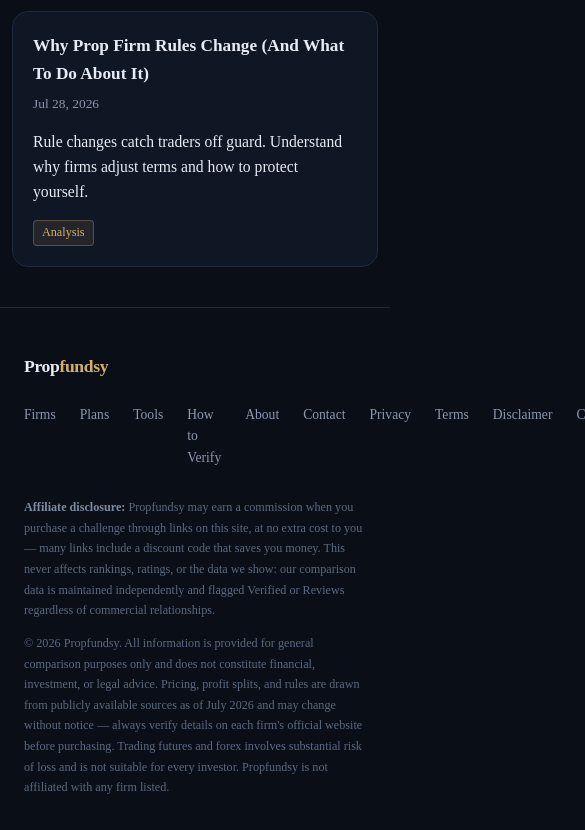
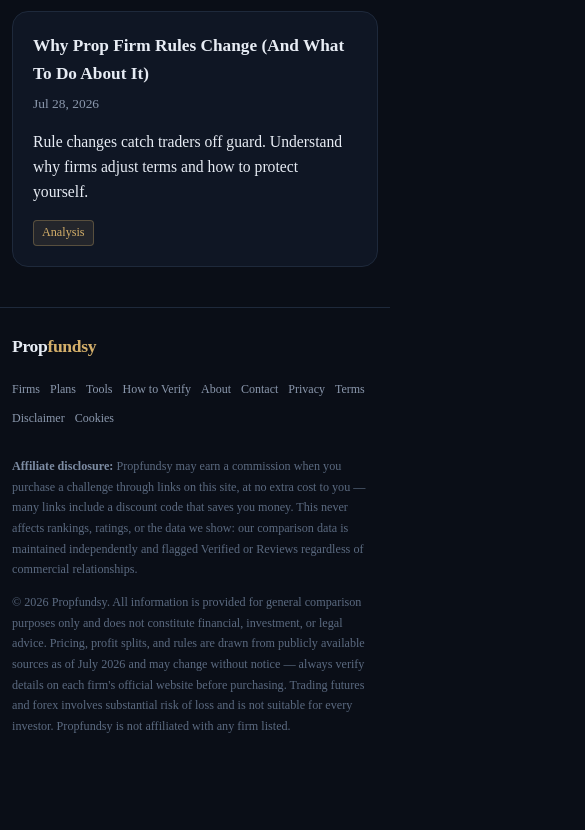
Before and after one commit to iampatilkishor/propfundsy, a Next.js app: page /blog in a window 390 px wide. Shown: the part 1912-2742 px from the top of the page, 585 px wide, since content can reach past the window. After the commit the page ends 2685 px from the top, so only its background shows below. Built offline with nearby package versions, Linux system fonts and the light colour scheme.

Commit message:
Fix: footer responsiveness

```diff
--- a/app/globals.css
+++ b/app/globals.css
@@ -760,10 +760,23 @@ tr.diff .cmp-label::before { content: "◆ "; font-size: .6rem; vertical-align:
 .cta-inner h2 { margin-bottom: 12px; }
 .cta-inner p { color: var(--muted); margin-bottom: 30px; }
 footer { border-top: 1px solid var(--border); padding: 44px 24px; max-width: 1200px; margin: 0 auto; }
-.foot-top { display: flex; justify-content: space-between; flex-wrap: wrap; gap: 24px; margin-bottom: 28px; }
-.foot-links { display: flex; gap: 24px; }
-.foot-links a { color: var(--muted); text-decoration: none; font-size: .85rem; }
+.foot-top { display: flex; justify-content: space-between; flex-wrap: wrap; gap: 24px; margin-bottom: 28px; align-items: flex-start; }
+.foot-links { display: flex; flex-wrap: wrap; gap: 16px; flex: 1; }
+.foot-links a { color: var(--muted); text-decoration: none; font-size: .85rem; white-space: nowrap; }
 .foot-links a:hover { color: var(--text); }
+
+@media (max-width: 768px) {
+  footer { padding: 32px 16px; }
+  .foot-top { flex-direction: column; gap: 20px; }
+  .foot-links { gap: 12px; }
+  .foot-links a { font-size: .8rem; }
+}
+
+@media (max-width: 480px) {
+  footer { padding: 24px 12px; }
+  .foot-links { gap: 10px; }
+  .foot-links a { font-size: .75rem; }
+}
 .disclaimer { font-size: .76rem; color: #5b6a80; line-height: 1.7; margin-bottom: 12px; }
 .disclaimer b { color: #7d8ca3; }
 .get-btn { display: inline-block; white-space: nowrap; font-size: .78rem; font-weight: 600; color: #0a0e17; background: linear-gradient(135deg, var(--gold), #b8934e); border-radius: 8px; padding: 7px 14px; text-decoration: none; transition: transform .15s, box-shadow .15s; }
```
